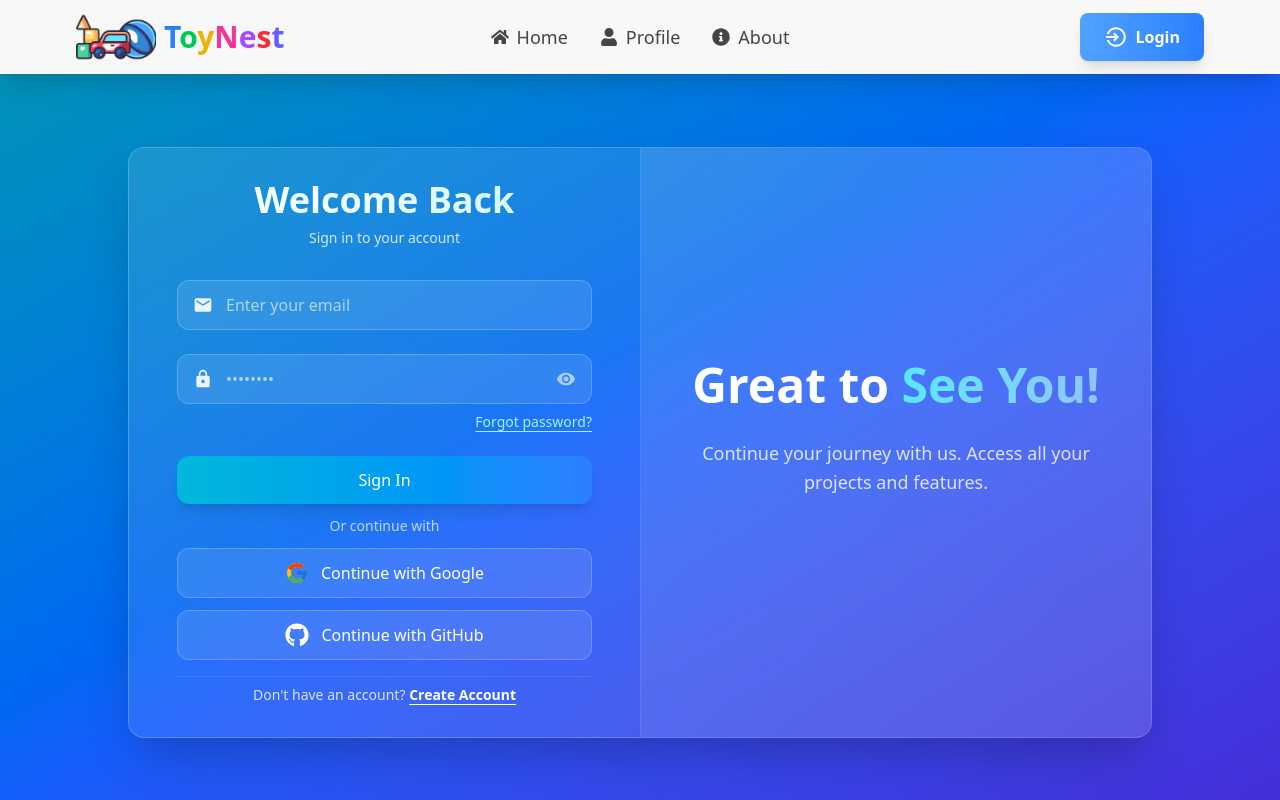
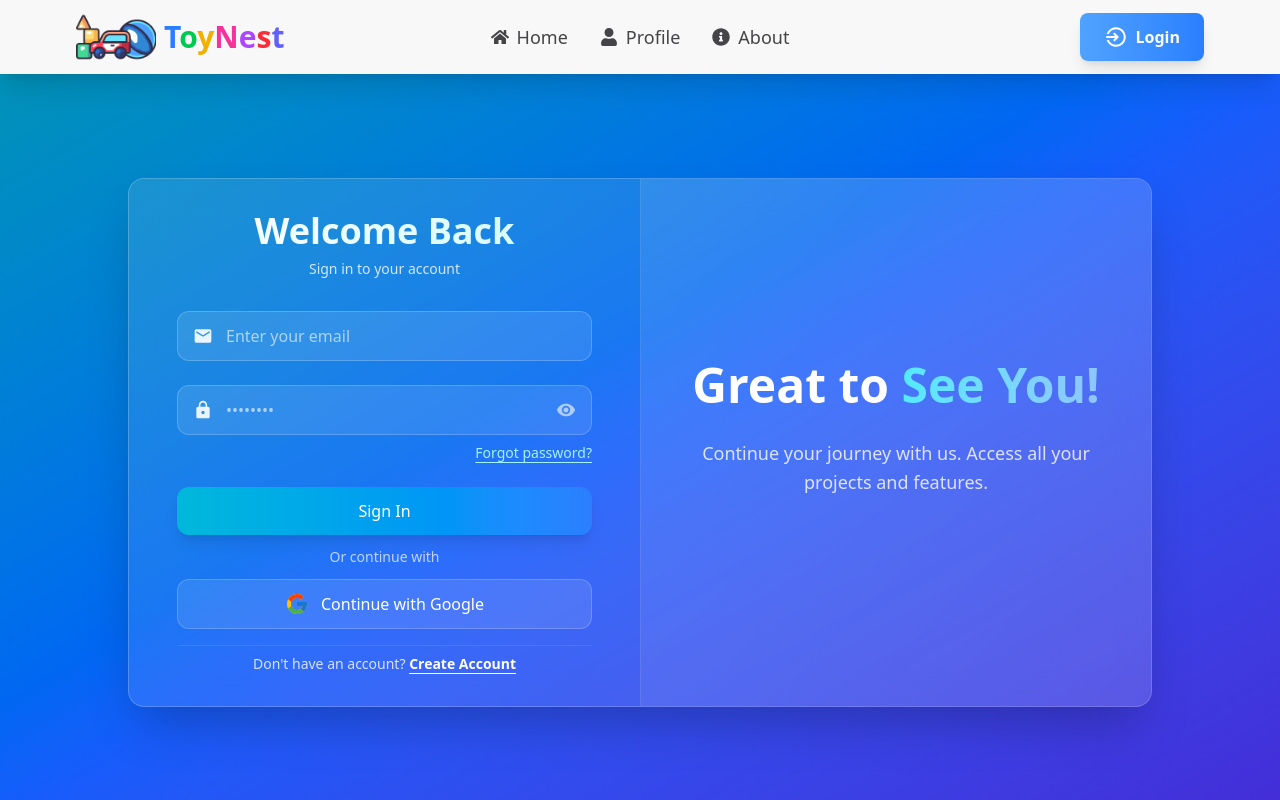
Before and after one commit to hadialhamza/toy-nest, a React (Vite) app: page /login in a window 1280 px wide. Shown: the top 800 px of the page. Built offline with nearby package versions, Linux system fonts and the light colour scheme; no server answers.

Commit message:
login page added with functionality

```diff
--- a/src/Pages/Login.jsx
+++ b/src/Pages/Login.jsx
@@ -40,18 +40,6 @@ const Login = () => {
 
   const handleGoogleLogin = () => {
     googleLogin()
-      .then((res) => {
-        toast.success("Logged In Successfully");
-        setUser(res.user);
-      })
-      .catch((err) => {
-        console.log(err);
-        toast.error(err.message);
-      });
-  };
-
-  const handleGithubLogin = () => {
-    githubLogin()
       .then((res) => {
         toast.success("Logged In Successfully");
         setUser(res.user);
@@ -175,13 +163,6 @@ const Login = () => {
               />
               Continue with Google
             </button>
-            <button onClick={handleGithubLogin} className={btnClass}>
-              <FaGithub
-                size={24}
-                className="group-hover:scale-110 transition-transform duration-200"
-              />
-              Continue with GitHub
-            </button>
           </div>
 
           <div className="text-center mt-4 pt-2 border-t border-white/10">
```
